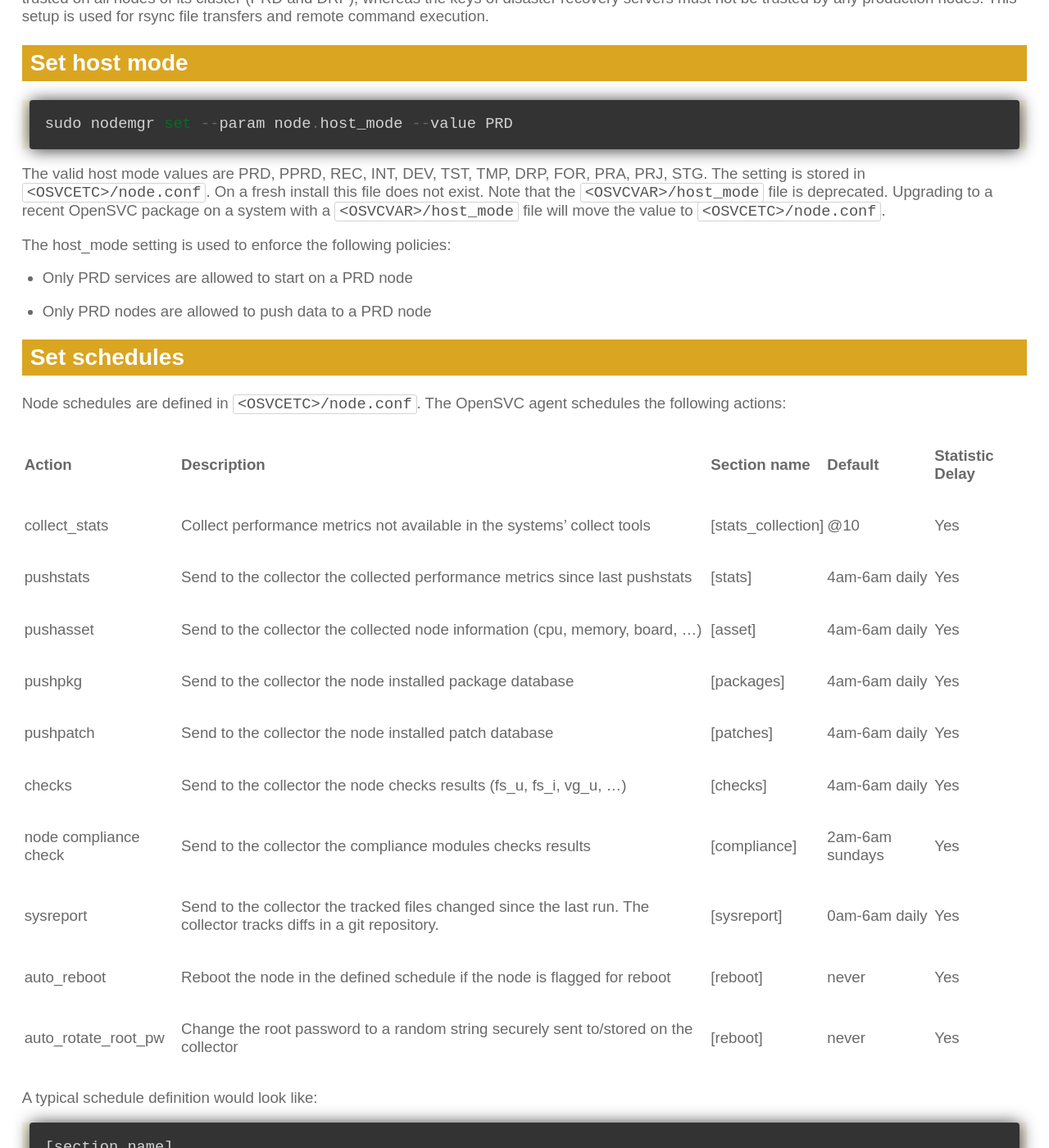
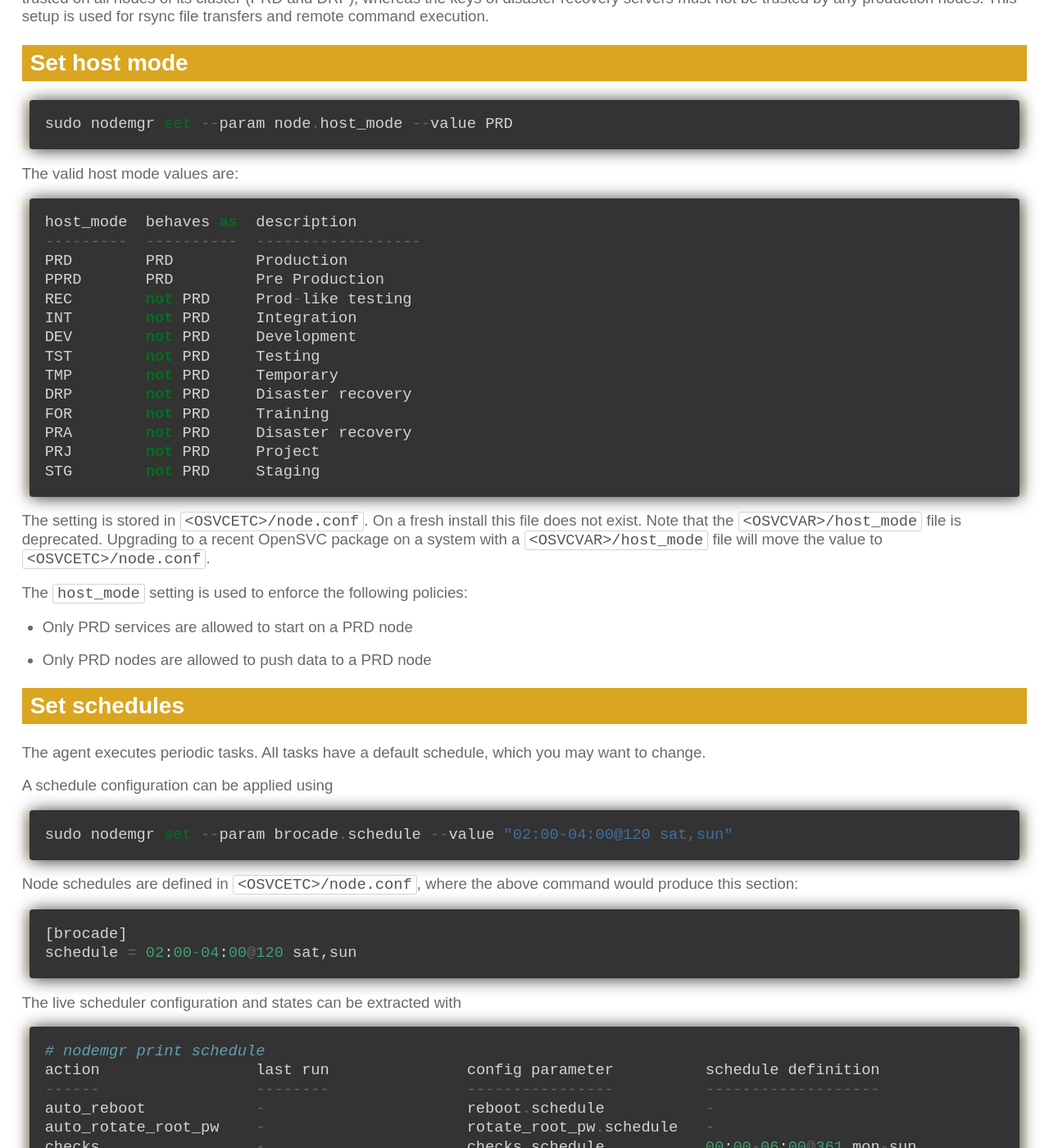
Before and after one commit to opensvc/docs.opensvc.com, a Sphinx documentation site: the page built from source/agent.install.rst, in a window 1280 px wide and 1400 px high, scrolled down 1201 px. Shown: the whole window at 82% size. Built offline with Sphinx 7.4.7, drawn with Linux system fonts in a browser that asks for light colours; comment, search, counter and statistics services are not loaded; some of the changed text lies outside the part shown.

Commit message:
Fixes to the agent install page

```diff
--- a/source/agent.install.rst
+++ b/source/agent.install.rst
@@ -55,9 +55,28 @@ Set host mode
 	sudo nodemgr set --param node.host_mode --value PRD
 
 
-The valid host mode values are PRD, PPRD, REC, INT, DEV, TST, TMP, DRP, FOR, PRA, PRJ, STG. The setting is stored in ``<OSVCETC>/node.conf``. On a fresh install this file does not exist. Note that the ``<OSVCVAR>/host_mode`` file is deprecated. Upgrading to a recent OpenSVC package on a system with a ``<OSVCVAR>/host_mode`` file will move the value to ``<OSVCETC>/node.conf``.
+The valid host mode values are:
 
-The host_mode setting is used to enforce the following policies:
+::
+
+	host_mode  behaves as  description
+        ---------  ----------  ------------------
+	PRD        PRD         Production
+	PPRD       PRD         Pre Production
+	REC        not PRD     Prod-like testing
+	INT        not PRD     Integration
+	DEV        not PRD     Development
+	TST        not PRD     Testing
+	TMP        not PRD     Temporary
+	DRP        not PRD     Disaster recovery
+	FOR        not PRD     Training
+	PRA        not PRD     Disaster recovery
+	PRJ        not PRD     Project
+	STG        not PRD     Staging
+
+The setting is stored in ``<OSVCETC>/node.conf``. On a fresh install this file does not exist. Note that the ``<OSVCVAR>/host_mode`` file is deprecated. Upgrading to a recent OpenSVC package on a system with a ``<OSVCVAR>/host_mode`` file will move the value to ``<OSVCETC>/node.conf``.
+
+The ``host_mode`` setting is used to enforce the following policies:
 
 *   Only PRD services are allowed to start on a PRD node
 *   Only PRD nodes are allowed to push data to a PRD node
@@ -65,57 +84,22 @@ The host_mode setting is used to enforce the following policies:
 Set schedules
 =============
 
-Node schedules are defined in ``<OSVCETC>/node.conf``. The OpenSVC agent schedules the following actions:
+The agent executes periodic tasks. All tasks have a default schedule, which you may want to change.
 
-+---------------------+----------------------------------------------+--------------------+---------------------+-----------------+
-| Action              | Description                                  | Section name       | Default             | Statistic Delay |
-+=====================+==============================================+====================+=====================+=================+
-| collect_stats       | Collect performance metrics not available    | [stats_collection] | @10                 | Yes             |
-|                     | in the systems' collect tools                |                    |                     |                 |
-+---------------------+----------------------------------------------+--------------------+---------------------+-----------------+
-| pushstats           | Send to the collector the collected          | [stats]            | 4am-6am daily       | Yes             |
-|                     | performance metrics since last pushstats     |                    |                     |                 |
-+---------------------+----------------------------------------------+--------------------+---------------------+-----------------+
-| pushasset           | Send to the collector the collected node     | [asset]            | 4am-6am daily       | Yes             |
-|                     | information (cpu, memory, board, ...)        |                    |                     |                 |
-+---------------------+----------------------------------------------+--------------------+---------------------+-----------------+
-| pushpkg             | Send to the collector the node installed     | [packages]         | 4am-6am daily       | Yes             |
-|                     | package database                             |                    |                     |                 |
-+---------------------+----------------------------------------------+--------------------+---------------------+-----------------+
-| pushpatch           | Send to the collector the node installed     | [patches]          | 4am-6am daily       | Yes             |
-|                     | patch database                               |                    |                     |                 |
-+---------------------+----------------------------------------------+--------------------+---------------------+-----------------+
-| checks              | Send to the collector the node checks        | [checks]           | 4am-6am daily       | Yes             |
-|                     | results (fs_u, fs_i, vg_u, ...)              |                    |                     |                 |
-+---------------------+----------------------------------------------+--------------------+---------------------+-----------------+
-| node 	              | Send to the collector the compliance modules | [compliance]       | 2am-6am sundays     | Yes             |
-| compliance          | checks results                               |                    |                     |                 |
-| check	              |                                              |                    |                     |                 |
-+---------------------+----------------------------------------------+--------------------+---------------------+-----------------+
-| sysreport           | Send to the collector the tracked files      | [sysreport]        | 0am-6am daily       | Yes             |
-|                     | changed since the last run. The collector    |                    |                     |                 |
-|                     | tracks diffs in a git repository.            |                    |                     |                 |
-+---------------------+----------------------------------------------+--------------------+---------------------+-----------------+
-| auto_reboot         | Reboot the node in the defined schedule      | [reboot]           | never               | Yes             |
-|                     | if the node is flagged for reboot            |                    |                     |                 |
-+---------------------+----------------------------------------------+--------------------+---------------------+-----------------+
-| auto_rotate_root_pw | Change the root password to a random string  | [reboot]           | never               | Yes             |
-|                     | securely sent to/stored on the collector     |                    |                     |                 |
-+---------------------+----------------------------------------------+--------------------+---------------------+-----------------+
-
-A typical schedule definition would look like:
+A schedule configuration can be applied using
 
 ::
 
-	[section name]
+	sudo nodemgr set --param brocade.schedule --value "02:00-04:00@120 sat,sun"
+
+Node schedules are defined in ``<OSVCETC>/node.conf``, where the above command would produce this section:
+
+::
+
+	[brocade]
         schedule = 02:00-04:00@120 sat,sun
 
-
-A reference ``node.conf`` file can be found on the node at ``<OSVCDOC>/node.conf``.
-
-All actions except data syncs can be statistically delayed. The probability of running increases linearly from 25% to 100% during the first half of the action allowed period. This delay helps level to collector load.
-
-The live scheduler configuration can be extracted with
+The live scheduler configuration and states can be extracted with
 
 ::
 
@@ -151,6 +135,8 @@ The live scheduler configuration can be extracted with
 	pushvioserver          -                      vioserver.schedule        -
 	sysreport              -                      sysreport.schedule        00:00-06:00@361 mon-sun
 
+
+The agent scheduler documentation is :doc:`here <agent.scheduler>`.
 
 Configuration for collector usage
 =================================
--- a/source/agent.scheduler.rst
+++ b/source/agent.scheduler.rst
@@ -1,7 +1,7 @@
 Agent scheduler
 ***************
 
-The OpenSVC embeds a scheduler. The node and each service has a private schedule.
+The OpenSVC agent embeds a scheduler. The node and each service has a private schedule.
 
 Scheduler behaviour
 ===================
```
Also changed, not shown: other parts of source/agent.install.rst (+4 -4 lines).
